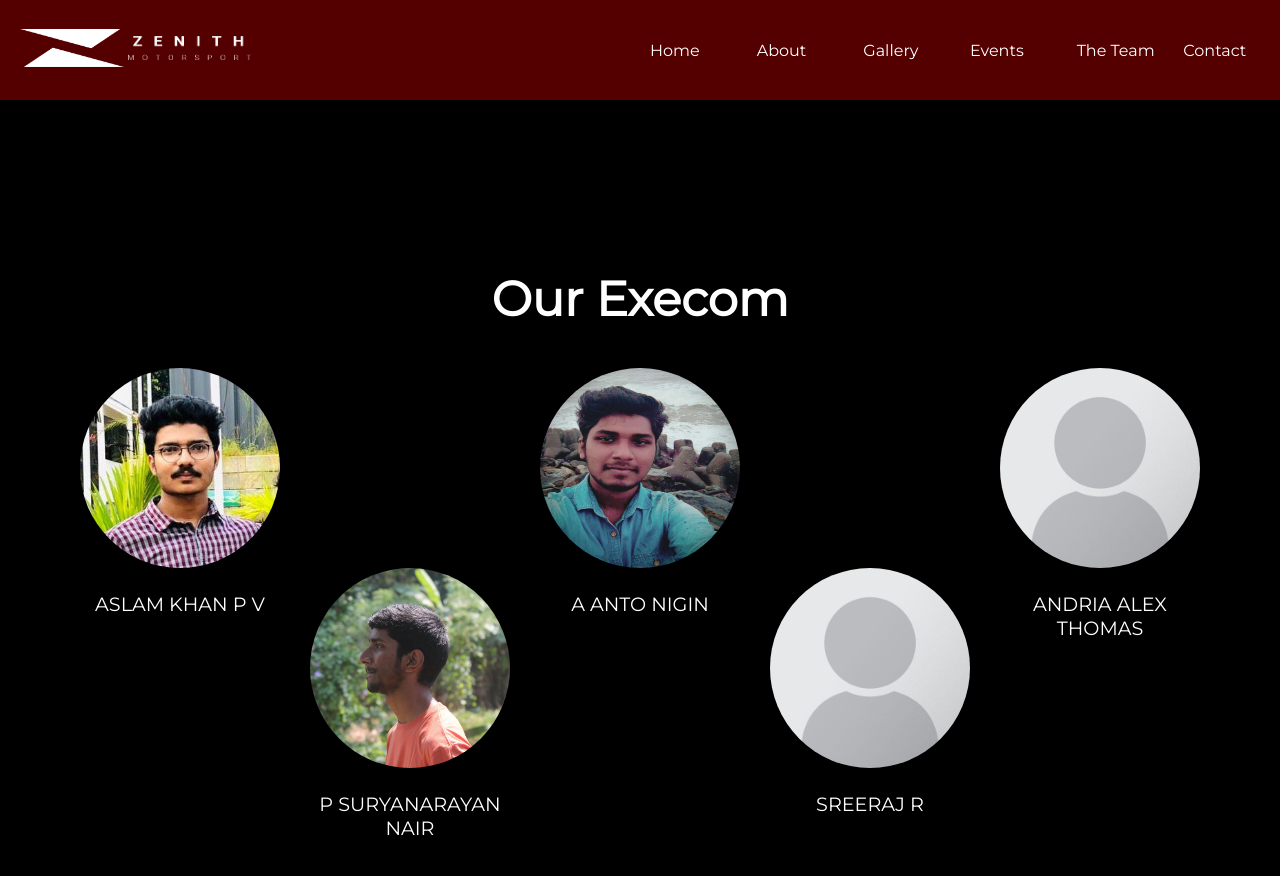
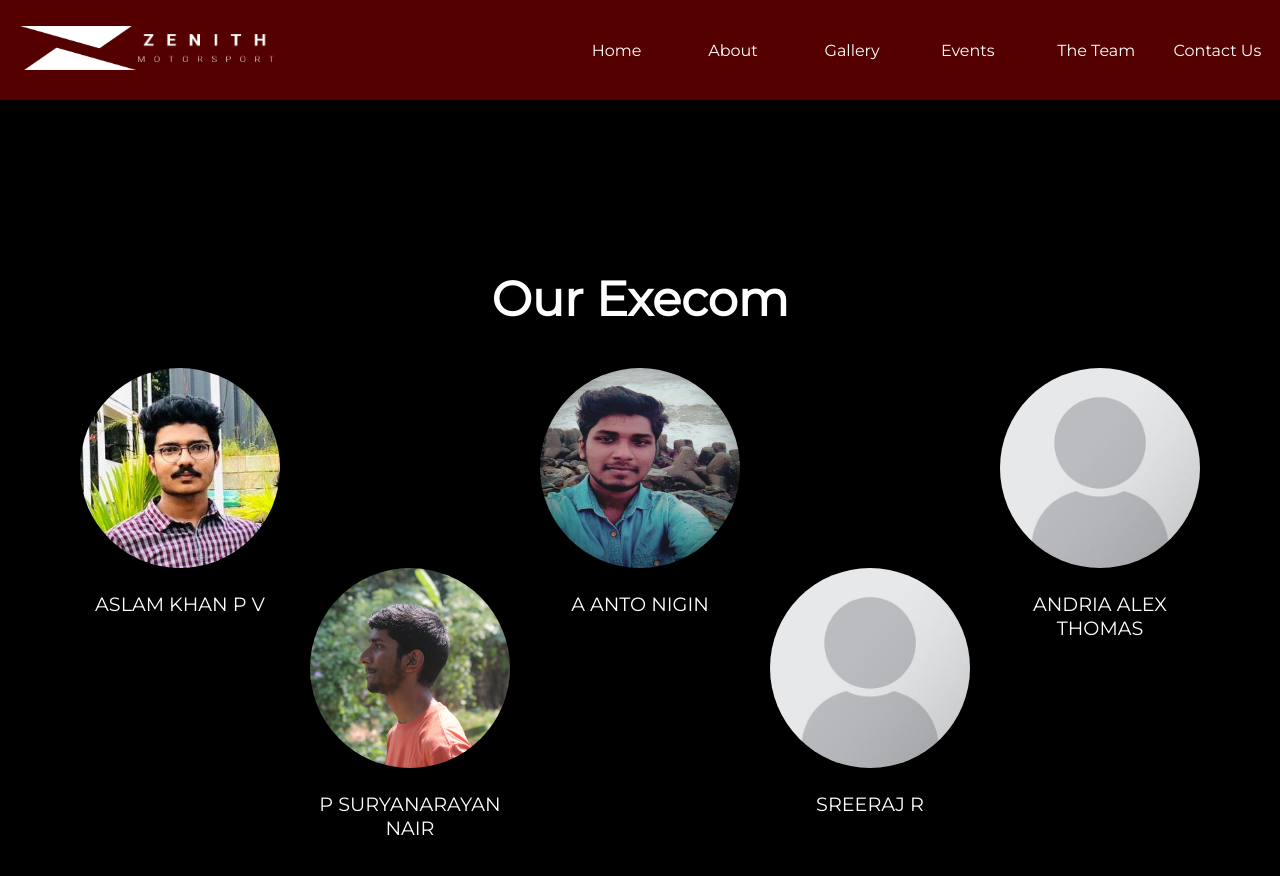
Before and after one commit to adarsh-av13/zenithcet2020, a plain HTML site: page team.html in a window 1280 px wide. Shown: the top 876 px of the page. Drawn offline with Linux system fonts and the light colour scheme.

Commit message:
contact changed to contact us

```diff
--- a/assets/css/nav.css
+++ b/assets/css/nav.css
@@ -1,8 +1,8 @@
 nav {
   display: grid;
-  grid-template-columns: repeat(12, 1fr);
+  grid-template-columns: repeat(11, 1fr);
   grid-auto-rows: 100px;
-  grid-template-areas: "navlogo1 navlogo2  . . . . index about gallery events team contact ";
+  grid-template-areas: "navlogo1 navlogo2  . . . index about gallery events team contact";
   background: #500;
   color: white;
   align-items: center;
--- a/assets/js/nav.js
+++ b/assets/js/nav.js
@@ -6,6 +6,6 @@ document.write(
     <a id="gallery" class="nav-link" href="gallery.html">Gallery</a>\
     <a id="events" class="nav-link" href="#">Events</a>\
     <a id="team" class="nav-link" href="team.html">The Team</a>\
-    <a id="contact" class="nav-link" href="#myfooter">Contact</a>\
+    <a id="contact" class="nav-link" href="#myfooter">Contact Us</a>\
     <a href="javascript:void(0);" class="nav-icon" onclick="navRes()"><i class="fa fa-bars"></i></a>`
 );
```
